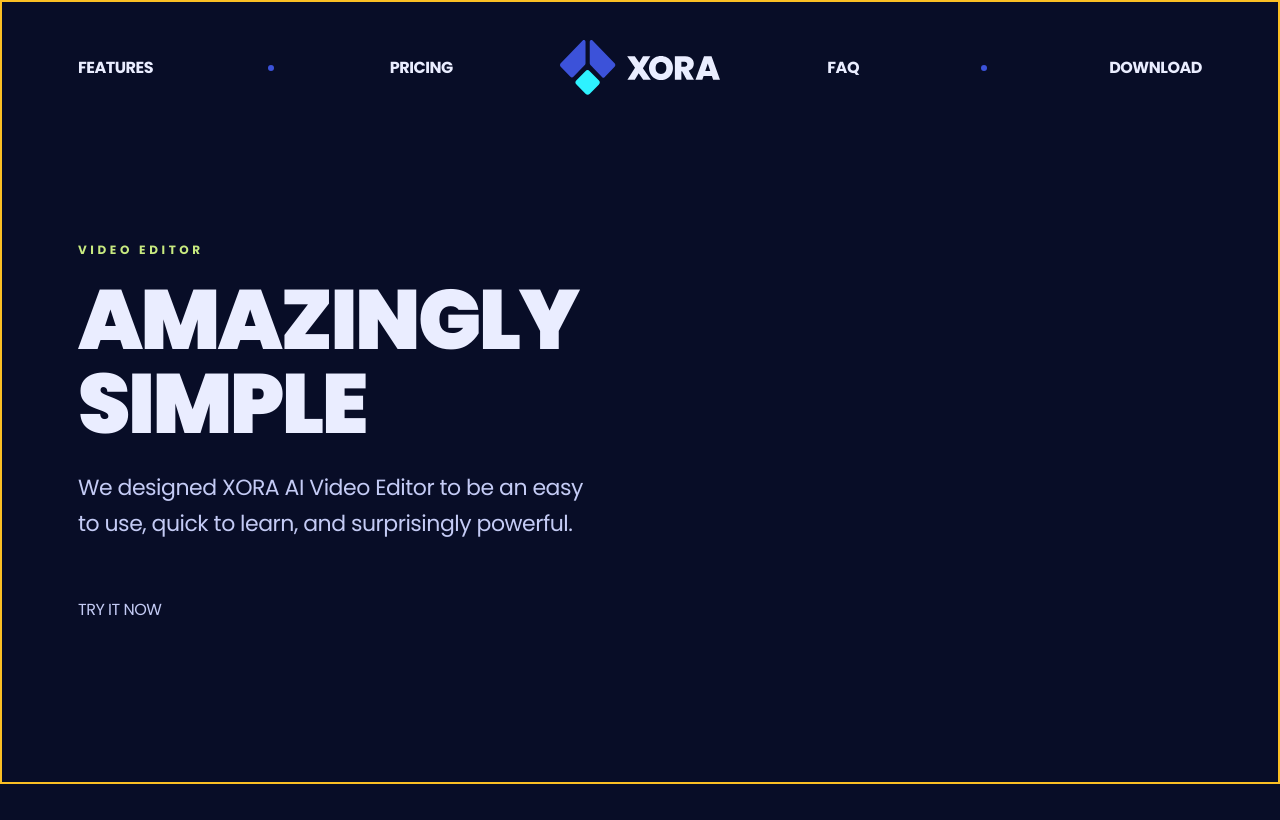
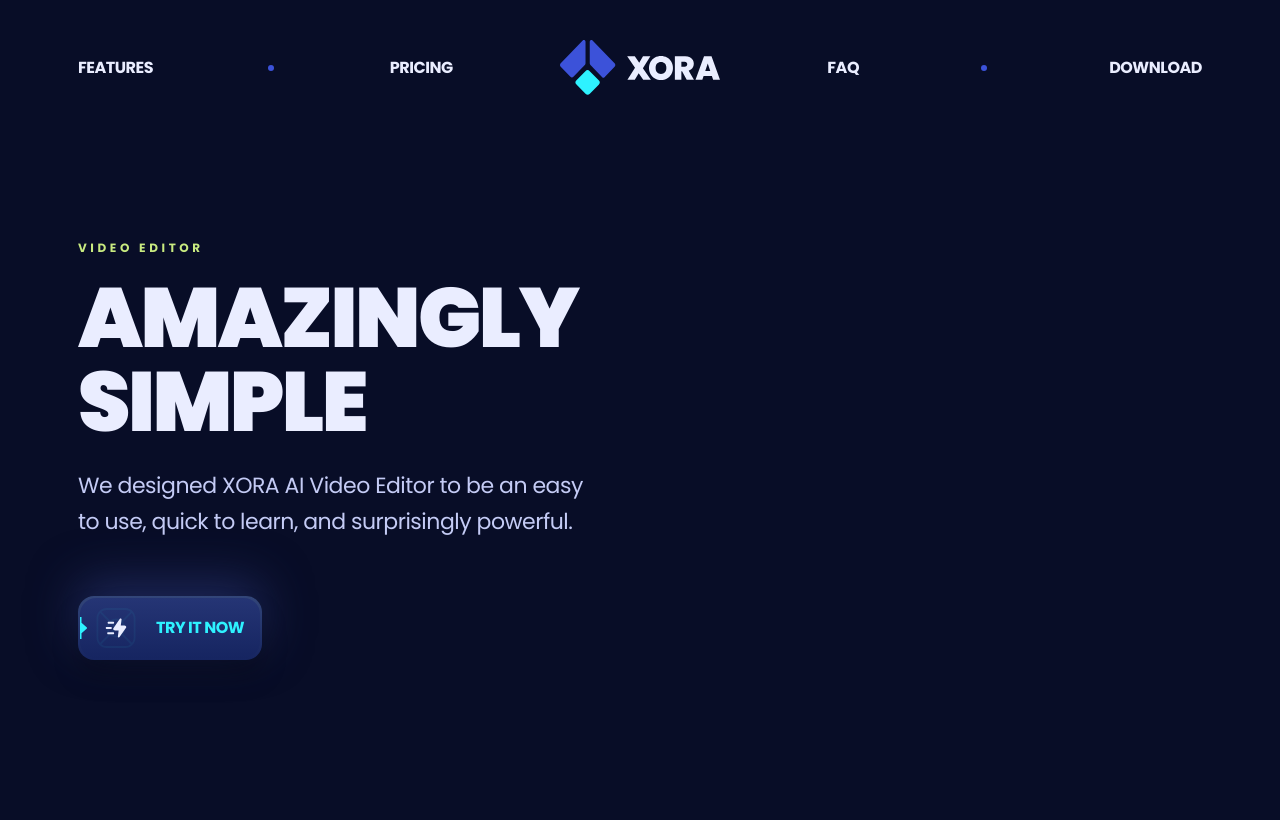
Before and after one commit to AdibHoque/Xora, a React (Vite) app: page / in a window 1280 px wide. Built offline with nearby package versions, Linux system fonts and the light colour scheme.

Commit message:
Created a button component

```diff
--- /dev/null
+++ b/src/components/Button.jsx
@@ -0,0 +1,50 @@
+import clsx from "clsx";
+import {Marker} from "./Marker";
+
+export default function Button({
+  icon,
+  href,
+  onClick,
+  children,
+  containerClassName,
+  markerFill,
+}) {
+  const Inner = () => (
+    <>
+      <span className="relative flex items-center min-h-[60px] px-4 g4 rounded-2xl inner-before group-hover:before:opacity-100 overflow-hidden">
+        <span className="absolute -left-[1px] ">
+          <Marker fill={markerFill} />
+        </span>
+        {icon && (
+          <img src={icon} className="z-10 object-contain mr-5 size-10"></img>
+        )}
+        <span className="relative uppercase z-2 font-poppins base-bold text-p1">
+          {children}
+        </span>
+        <span className="glow-before glow-after"></span>
+      </span>
+    </>
+  );
+
+  return href ? (
+    <a
+      className={clsx(
+        "relative p-0.5 g5 rounded-2xl shadow-500 group",
+        containerClassName
+      )}
+      href={href}
+    >
+      <Inner></Inner>
+    </a>
+  ) : (
+    <button
+      className={clsx(
+        "relative p-0.5 g5 rounded-2xl shadow-500 group",
+        containerClassName
+      )}
+      onClick={onClick}
+    >
+      <Inner></Inner>
+    </button>
+  );
+}
--- /dev/null
+++ b/src/components/Marker.jsx
@@ -0,0 +1,18 @@
+export const Marker = ({fill}) => {
+  return (
+    <svg
+      width="8"
+      height="22"
+      viewBox="0 0 8 22"
+      fill="none"
+      xmlns="http://www.w3.org/2000/svg"
+    >
+      <path
+        fillRule="evenodd"
+        clipRule="evenodd"
+        d="M2.5 0H0.5V4V18V22H2.5V16.25L7.63991 11.7526C8.09524 11.3542 8.09524 10.6458 7.63991 10.2474L2.5 5.75V0Z"
+        fill={fill || "#2EF2FF"}
+      />
+    </svg>
+  );
+};
--- a/src/sections/Hero.jsx
+++ b/src/sections/Hero.jsx
@@ -1,8 +1,9 @@
 import {Element} from "react-scroll";
+import Button from "../components/Button";
 
 export default function Hero() {
   return (
-    <section className="relative pb-40 border-2 max-lg:pt-52 max-lg:pb-36 max-md:pt-36 max-md:pb-32 pt-60 border-amber-400">
+    <section className="relative pb-40 max-lg:pt-52 max-lg:pb-36 max-md:pt-36 max-md:pb-32 pt-60 ">
       <Element name="hero">
         <div className="container">
           <div className="relative z-2 max-w-512 max-lg:max-w-388">
@@ -16,7 +17,7 @@
               We designed XORA AI Video Editor to be an easy to use, quick to
               learn, and surprisingly powerful.
             </p>
-            <button className="uppercase ">Try it now</button>
+            <Button icon="/images/zap.svg">Try it now</Button>
           </div>
         </div>
       </Element>
```
